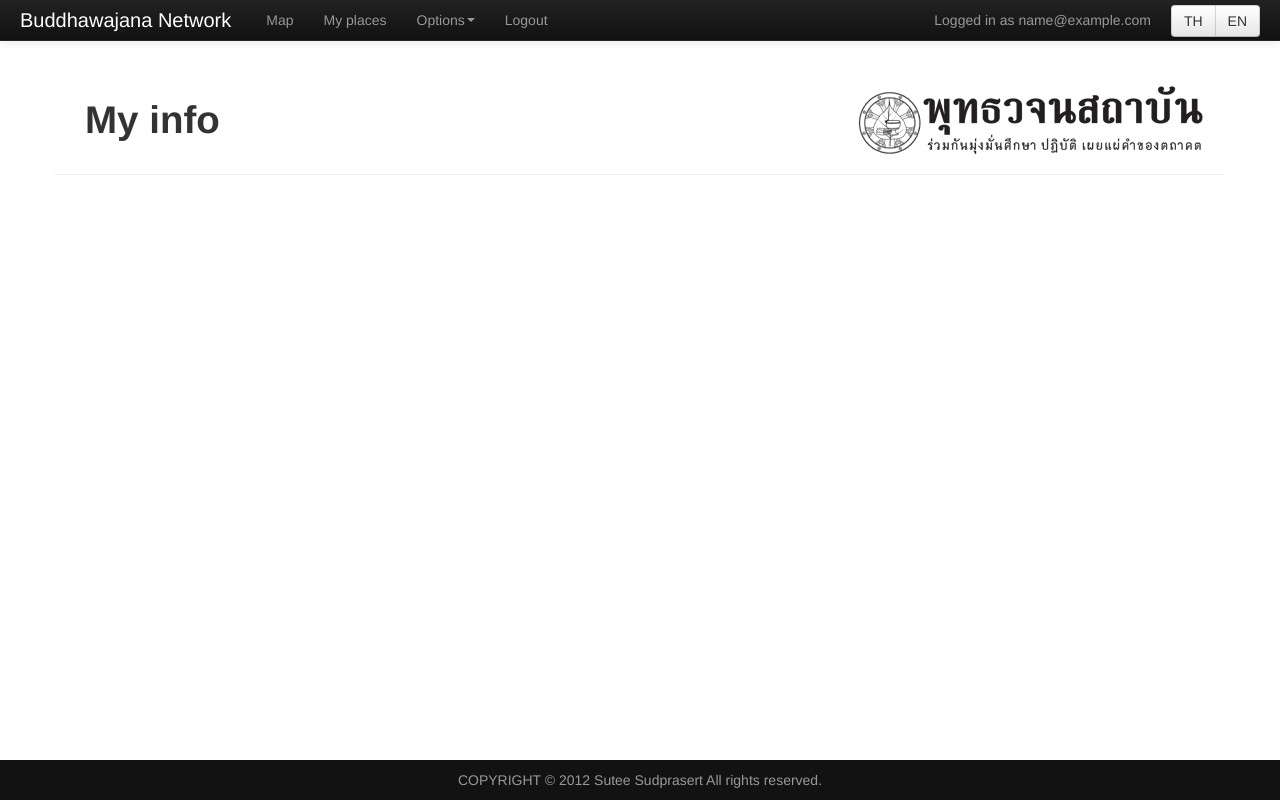
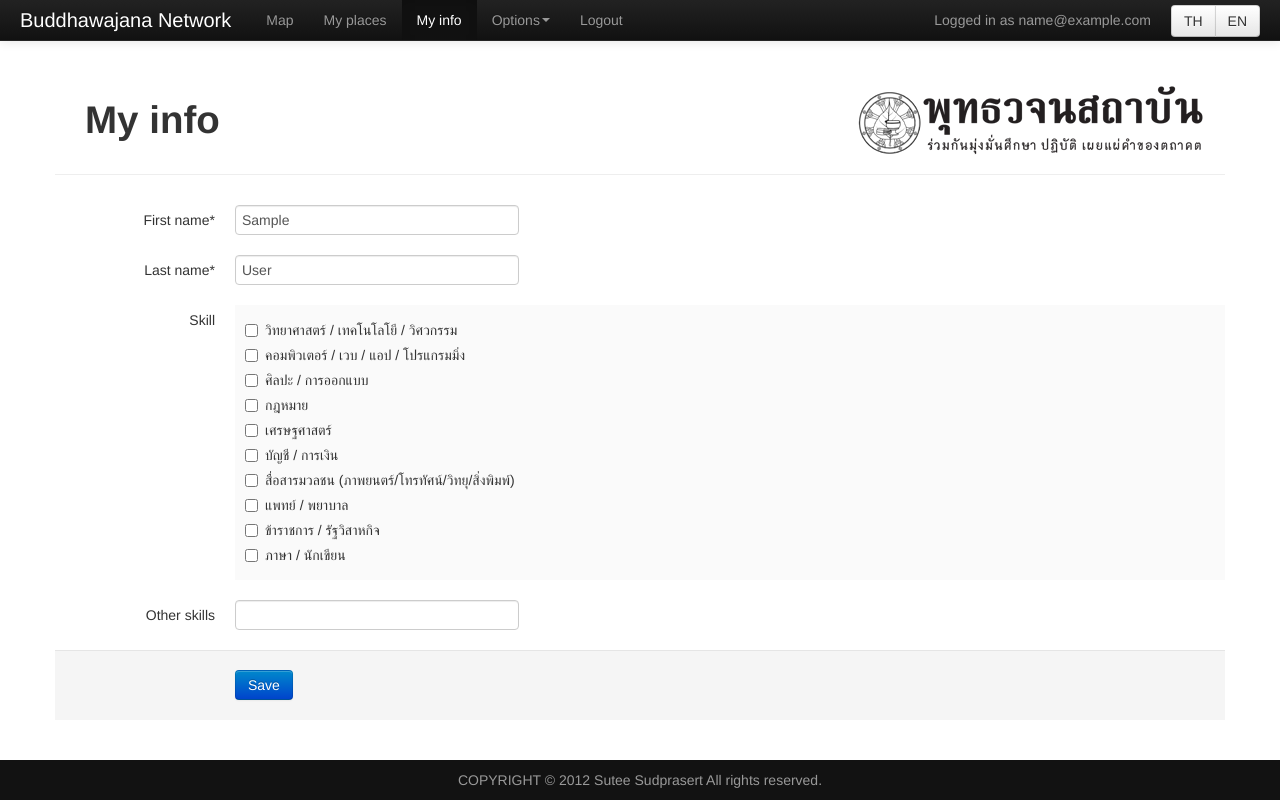
Before and after one commit to ssutee/watna_location, a Django app: page /my_info/ in a window 1280 px wide. Run offline with Django 3.2, Linux system fonts and the light colour scheme; the visitor is signed in with stand-in values (Sample User, id 1); data comes from the database, SQL or seed files in the repository; some libraries are stand-ins or nearby versions.

Commit message:
add my info

```diff
--- a/location/admin.py
+++ b/location/admin.py
@@ -1,5 +1,5 @@
 from django.contrib import admin
-from location.models import Location, Status, Activity, ColorModelField, Relation, Picture
+from location.models import Location, Status, Activity, ColorModelField, Relation, Picture, Skill
 from location.widgets import JSColorColorPicker
 
 class ActivityAdmin(admin.ModelAdmin):
@@ -17,3 +17,4 @@ admin.site.register(Status)
 admin.site.register(Relation)
 admin.site.register(Activity, ActivityAdmin)
 admin.site.register(Picture)
+admin.site.register(Skill)
--- /dev/null
+++ b/location/fixtures/initial_data.yaml
@@ -0,0 +1,49 @@
+- model: location.skill
+  pk: 1
+  fields:
+    name: วิทยาศาสตร์ / เทคโนโลโยี / วิศวกรรม
+
+- model: location.skill
+  pk: 2
+  fields:
+    name: คอมพิวเตอร์ / เวบ / แอป / โปรแกรมมิ่ง
+
+- model: location.skill
+  pk: 3
+  fields:
+    name: ศิลปะ / การออกแบบ
+
+- model: location.skill
+  pk: 4
+  fields:
+    name: กฎหมาย
+
+- model: location.skill
+  pk: 5
+  fields:
+    name: เศรษฐศาสตร์
+
+- model: location.skill
+  pk: 6
+  fields:
+    name: บัญชี / การเงิน
+
+- model: location.skill
+  pk: 7
+  fields:
+    name: สื่อสารมวลชน (ภาพยนตร์/โทรทัศน์/วิทยุ/สิ่งพิมพ์)
+
+- model: location.skill
+  pk: 8
+  fields:
+    name: แพทย์ / พยาบาล
+
+- model: location.skill
+  pk: 9
+  fields:
+    name: ข้าราชการ / รัฐวิสาหกิจ
+
+- model: location.skill
+  pk: 10
+  fields:
+    name: ภาษา / นักเขียน
--- a/location/forms.py
+++ b/location/forms.py
@@ -5,7 +5,7 @@ from django.contrib.auth import authenticate
 from django.contrib.auth.models import User
 
 from gmapi.forms.widgets import GoogleMap
-from location.models import Activity, Location
+from location.models import Activity, Location, Skill
 
 from crispy_forms.helper import FormHelper
 from crispy_forms.layout import Layout, Div, Submit, HTML, Button, Row, Field, Fieldset, MultiField
@@ -13,7 +13,7 @@ from crispy_forms.bootstrap import FormActions
 
 import re
 
-class UserForm(forms.Form):
+class MyInfoForm(forms.Form):
     def __init__(self, *args, **kwargs):
         self.helper = FormHelper()
         self.helper.form_class = 'form-horizontal'
@@ -21,6 +21,32 @@ class UserForm(forms.Form):
             Field('email'),
             Field('first_name', css_class='input-xlarge'),
             Field('last_name', css_class='input-xlarge'),
+            Field('skills', style="background: #FAFAFA; padding: 10px;"),
+            Field('other_skills', css_class='input-xlarge'),
+            FormActions(
+                Submit('save', _('Save'), css_class="btn btn-primary"),
+            )
+        )
+        super(MyInfoForm, self).__init__(*args, **kwargs)
+
+    email = forms.CharField(label=_('E-mail'), max_length=50,
+        widget=forms.HiddenInput())
+    first_name = forms.CharField(label=_('First name'), max_length=50)
+    last_name = forms.CharField(label=_('Last name'), max_length=50)
+    skills = forms.ModelMultipleChoiceField(
+        label=_('Skill'),
+        required=False,
+        queryset=Skill.objects.all(),
+        widget=forms.widgets.CheckboxSelectMultiple()
+    )
+    other_skills = forms.CharField(required=False, label=_('Other skills'), max_length=200)
+
+class UserForm(forms.Form):
+    def __init__(self, *args, **kwargs):
+        self.helper = FormHelper()
+        self.helper.form_class = 'form-horizontal'
+        self.helper.layout = Layout(
+            Field('email'),
             Field('old_password', css_class='input-xlarge'),
             Field('new_password1', css_class='input-xlarge'),
             Field('new_password2', css_class='input-xlarge'),
@@ -32,9 +58,6 @@ class UserForm(forms.Form):
 
     email = forms.CharField(label=_('E-mail'), max_length=50,
         widget=forms.HiddenInput())
-
-    first_name = forms.CharField(label=_('First name'), max_length=50)
-    last_name = forms.CharField(label=_('Last name'), max_length=50)
 
     old_password = forms.CharField(required=False,
         label=_('Password'), widget=forms.PasswordInput()
--- a/location/models.py
+++ b/location/models.py
@@ -61,12 +61,27 @@ class Picture(models.Model):
             self.thumbnail.delete(False)
         super(Picture, self).delete(*args, **kwargs)
 
+class Skill(models.Model):
+    name = models.CharField(max_length=200, db_index=True,
+        verbose_name=_('Name'), unique=True)
+
+    class Meta:
+        verbose_name = _('Skill')
+        verbose_name_plural = _('Skill')
+
+    def __unicode__(self):
+        return u'%s' % (self.name)
+
 class Profile(models.Model):
     user = models.OneToOneField(User)
 
     map_type = models.CharField(max_length=10, default='ROADMAP')
     sorting = models.CharField(max_length=10, default='entry')
     display = models.IntegerField(default=0)
+
+    skills = models.ManyToManyField('Skill', verbose_name=_('Skills'),
+        related_name="profiles", blank=True, null=True)
+    other_skills = models.CharField(max_length=200, verbose_name=_('Other skills'), blank=True, null=True)
 
 class Status(models.Model):
     name = models.CharField(max_length=200, db_index=True,
--- a/location/views.py
+++ b/location/views.py
@@ -13,7 +13,7 @@ from django.core.urlresolvers import reverse
 from django.conf import settings
 from django.core.files import File
 
-from location.forms import MapForm, SearchMapForm, LocationForm, RegistrationForm, UserForm
+from location.forms import MapForm, SearchMapForm, LocationForm, RegistrationForm, UserForm, MyInfoForm
 from location.models import Location, Profile, Picture
 
 from gmapi import maps
@@ -104,7 +104,7 @@ def create_info_content(location):
         location.place_name, location.city,
         ', '.join(map(lambda x:x.name,location.activities.all())))
 
-def get_map_type(request):
+def create_user_profile(request):
     if request.user.is_authenticated():
         try:
             request.user.profile
@@ -112,16 +112,12 @@ def get_map_type(request):
             profile = Profile(user=request.user)
             profile.save()
 
+def get_map_type(request):
+    create_user_profile(request)
     return maps.MapTypeId.ROADMAP if not request.user.is_authenticated() else request.user.profile.map_type.lower()
 
 def get_display(request):
-    if request.user.is_authenticated():
-        try:
-            request.user.profile
-        except Profile.DoesNotExist, e:
-            profile = Profile(user=request.user)
-            profile.save()
-
+    create_user_profile(request)
     return 0 if not request.user.is_authenticated() else request.user.profile.display
 
 
@@ -246,7 +242,27 @@ def locations_page(request):
 
 @login_required
 def my_info_page(request):
-    context = {'active_menu':2}
+    create_user_profile(request)
+    if request.method == 'POST':
+        form = MyInfoForm(request.POST)
+        if form.is_valid():
+            request.user.first_name = form.cleaned_data['first_name']
+            request.user.last_name = form.cleaned_data['last_name']
+            request.user.profile.skills = form.cleaned_data['skills']
+            request.user.profile.other_skills = form.cleaned_data['other_skills']
+            request.user.profile.save()
+            request.user.save()
+            request.flash['message'] = ('alert-success', _('Your information updated successfully'))
+            return HttpResponseRedirect(request.session.get('next', '/'))
+    else:
+        form = MyInfoForm(initial={
+            'skills':request.user.profile.skills.all(),
+            'other_skills':request.user.profile.other_skills,
+            'email':request.user.email,
+            'first_name':request.user.first_name,
+            'last_name':request.user.last_name})
+
+    context = {'active_menu':2, 'form': form}
     return render(request, 'my_info_page.html', context)
 
 @login_required
@@ -257,16 +273,11 @@ def edit_user_page(request):
             password = form.cleaned_data['new_password1']
             if len(password) > 0:
                 request.user.set_password(password)
-            request.user.first_name = form.cleaned_data['first_name'];
-            request.user.last_name = form.cleaned_data['last_name'];
             request.user.save()
-            request.flash['message'] = ('alert-success', _('User updated successfully'))
+            request.flash['message'] = ('alert-success', _('Password changed successfully'))
             return HttpResponseRedirect(request.session.get('next', '/'))
     else:
-        form = UserForm(initial={
-            'email':request.user.email,
-            'first_name':request.user.first_name,
-            'last_name':request.user.last_name})
+        form = UserForm(initial={'email':request.user.email})
 
     context = {'form': form}
     return render(request, 'edit_user_page.html', context)
@@ -332,12 +343,7 @@ def delete_location_page(request):
 @csrf_exempt
 @login_required
 def set_map_type_page(request):
-    try:
-        request.user.profile
-    except Profile.DoesNotExist, e:
-        profile = Profile(user=request.user)
-        profile.save()
-
+    create_user_profile(request)
     request.user.profile.map_type = request.POST.get('map_type', 'ROADMAP')
     request.user.profile.save()
 
@@ -346,12 +352,7 @@ def set_map_type_page(request):
 @csrf_exempt
 @login_required
 def set_sorting_page(request):
-    try:
-        request.user.profile
-    except Profile.DoesNotExist, e:
-        profile = Profile(user=request.user)
-        profile.save()
-
+    create_user_profile(request)
     request.user.profile.sorting = request.POST.get('sorting', 'entry')
     request.user.profile.save()
 
@@ -360,12 +361,7 @@ def set_sorting_page(request):
 @csrf_exempt
 @login_required
 def set_display_page(request):
-    try:
-        request.user.profile
-    except Profile.DoesNotExist, e:
-        profile = Profile(user=request.user)
-        profile.save()
-
+    create_user_profile(request)
     request.user.profile.display = request.POST.get('display', 0)
     request.user.profile.save()
 
--- a/templates/base.html
+++ b/templates/base.html
@@ -106,11 +106,9 @@
                 <li class="{% if active_menu == 1 %}active{% else %}{% endif %}">
                   <a href="/places/">{% trans 'My places' %}</a>
                 </li>
-                <!--
                 <li class="{% if active_menu == 2 %}active{% else %}{% endif %}">
                   <a href="/my_info/">{% trans 'My info' %}</a>
                 </li>
-                -->
                 <li class="dropdown">
                   <a href="#" class="dropdown-toggle"
                     data-toggle="dropdown">{% trans "Options" %}<b class="caret"></b></a>
--- a/templates/edit_user_page.html
+++ b/templates/edit_user_page.html
@@ -2,8 +2,8 @@
 {% load l10n %}
 {% load i18n %}
 {% load crispy_forms_tags %}
-{% block title %}{% trans "Edit user" %}{% endblock %}
-{% block head %}{% trans "Edit user" %}{% endblock %}
+{% block title %}{% trans "Change password" %}{% endblock %}
+{% block head %}{% trans "Change password" %}{% endblock %}
 {% block content %}
   {% crispy form %}
 {% endblock %}
--- a/templates/my_info_page.html
+++ b/templates/my_info_page.html
@@ -5,6 +5,6 @@
 {% block title %}{% trans "My info" %}{% endblock %}
 {% block head %}{% trans "My info" %}{% endblock %}
 {% block content %}
-
+  {% crispy form %}
 {% endblock %}
 {% block footer %}{% include "footer.html" %}{% endblock %}
```
Also changed, not shown: locale/en/LC_MESSAGES/django.po, locale/th/LC_MESSAGES/django.po, location/migrations/0019_auto__add_skill.py (added), location/migrations/0020_auto__add_field_profile_other_skills.py (added), 2 other files.
